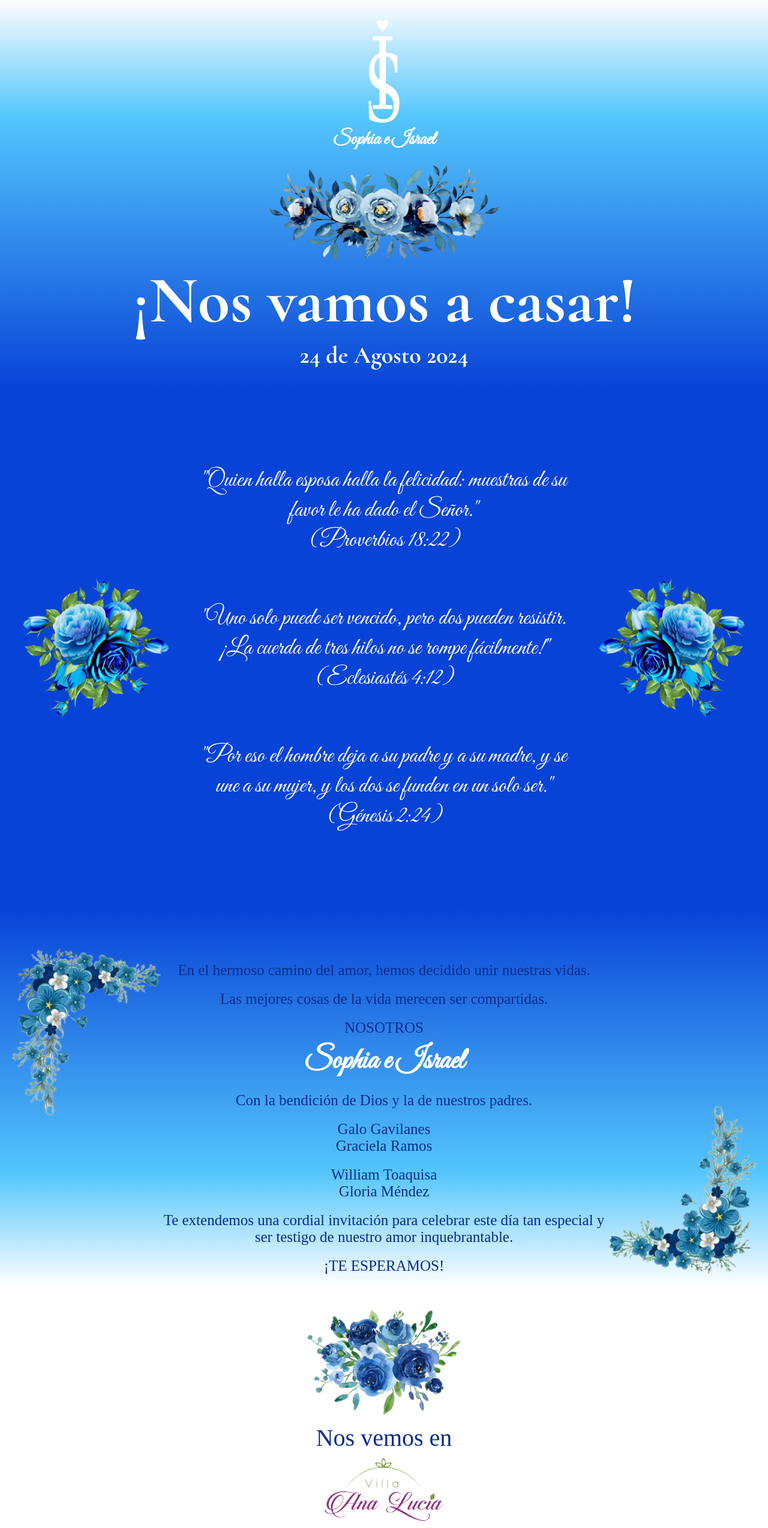
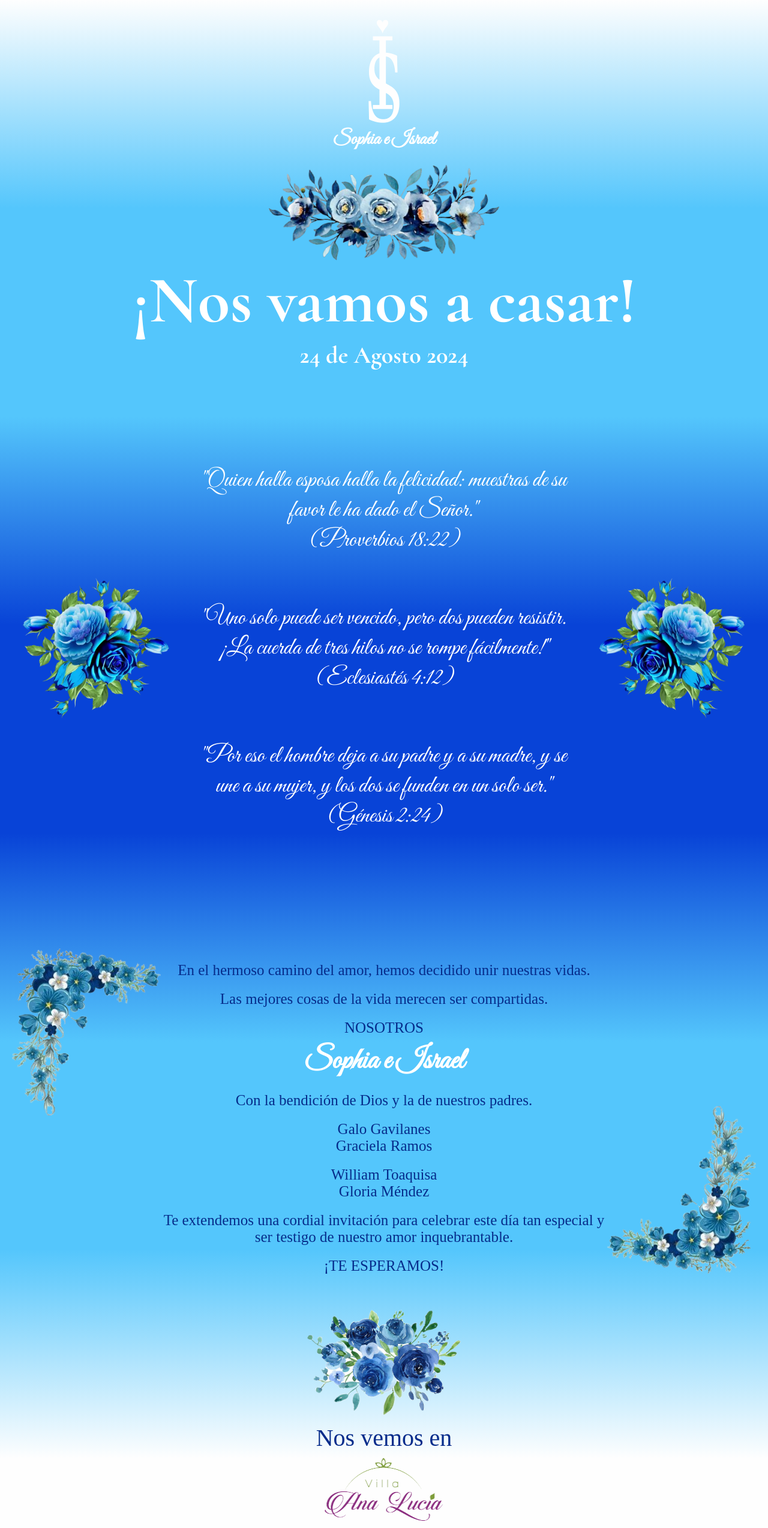
Before and after one commit to isratome/boda, a plain HTML site: page index.html in a window 1280 px wide. Shown: the top 2548 px of the page at 60% size. Drawn offline with Linux system fonts and the light colour scheme; a web font is replaced by a local one.

Commit message:
Add files via upload

```diff
--- a/estilos/style.css
+++ b/estilos/style.css
@@ -27,6 +27,8 @@ main
 {
     width: 100%;
     margin: auto;
+    background: rgb(254,254,254);
+    background: linear-gradient(180deg, #fefefe, #54c6fc, #54c6fc, #0843d7, #0843d7, #54c6fc, #54c6fc, #fefefe, #fefefe, #54c6fc, #54c6fc, #0843d7, #0843d7);
 }
 .portada
 {
@@ -34,8 +36,8 @@ main
     flex-direction: column;
     justify-content: center;
     padding: 30px 0px;
-    background: rgb(254,254,254);
-    background: linear-gradient(180deg, rgba(254,254,254,1) 0%, rgba(84,198,252,1) 30%, rgba(8,67,215,1) 100%);
+    /*background: rgb(254,254,254);
+    background: linear-gradient(180deg, rgba(254,254,254,1) 0%, rgba(84,198,252,1) 30%, rgba(8,67,215,1) 100%);*/
 }
 .logo
 {
@@ -74,7 +76,7 @@ h3
 {
     display: flex;
     justify-content: space-evenly;
-    background: #0843d7;
+    /*background: #0843d7;*/
     align-items: center;
     padding: 90px 0px;
 
@@ -105,8 +107,8 @@ h3
 .invitacion
 {
     padding: 50px 20px 20px 20px;
-    background: rgb(254,254,254);
-    background: linear-gradient(0deg, rgba(254,254,254,1) 0%, rgba(84,198,252,1) 30%, rgba(8,67,215,1) 100%);
+    /*background: rgb(254,254,254);
+    background: linear-gradient(0deg, rgba(254,254,254,1) 0%, rgba(84,198,252,1) 30%, rgba(8,67,215,1) 100%);*/
 }
 .invitacion p
 {
@@ -205,8 +207,8 @@ h3
 }
 .regalo
 {
-    background: rgb(254,254,254);
-    background: linear-gradient(180deg, #fefefe 0%, #54c6fc 30%, #0843d7 100%);
+    /*background: rgb(254,254,254);
+    background: linear-gradient(180deg, #fefefe 0%, #54c6fc 30%, #0843d7 100%);*/
 }
 .regalo p
 {
```
